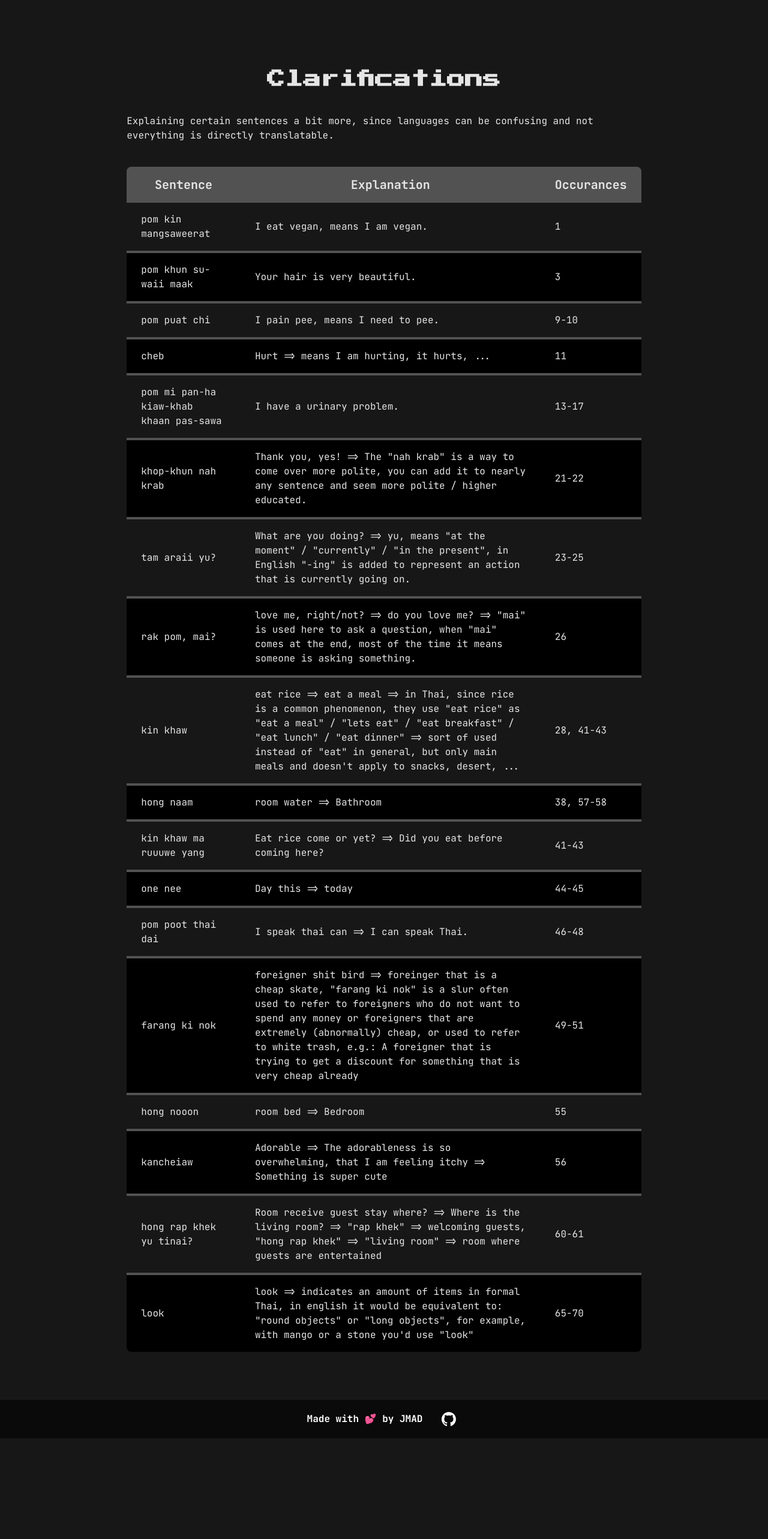
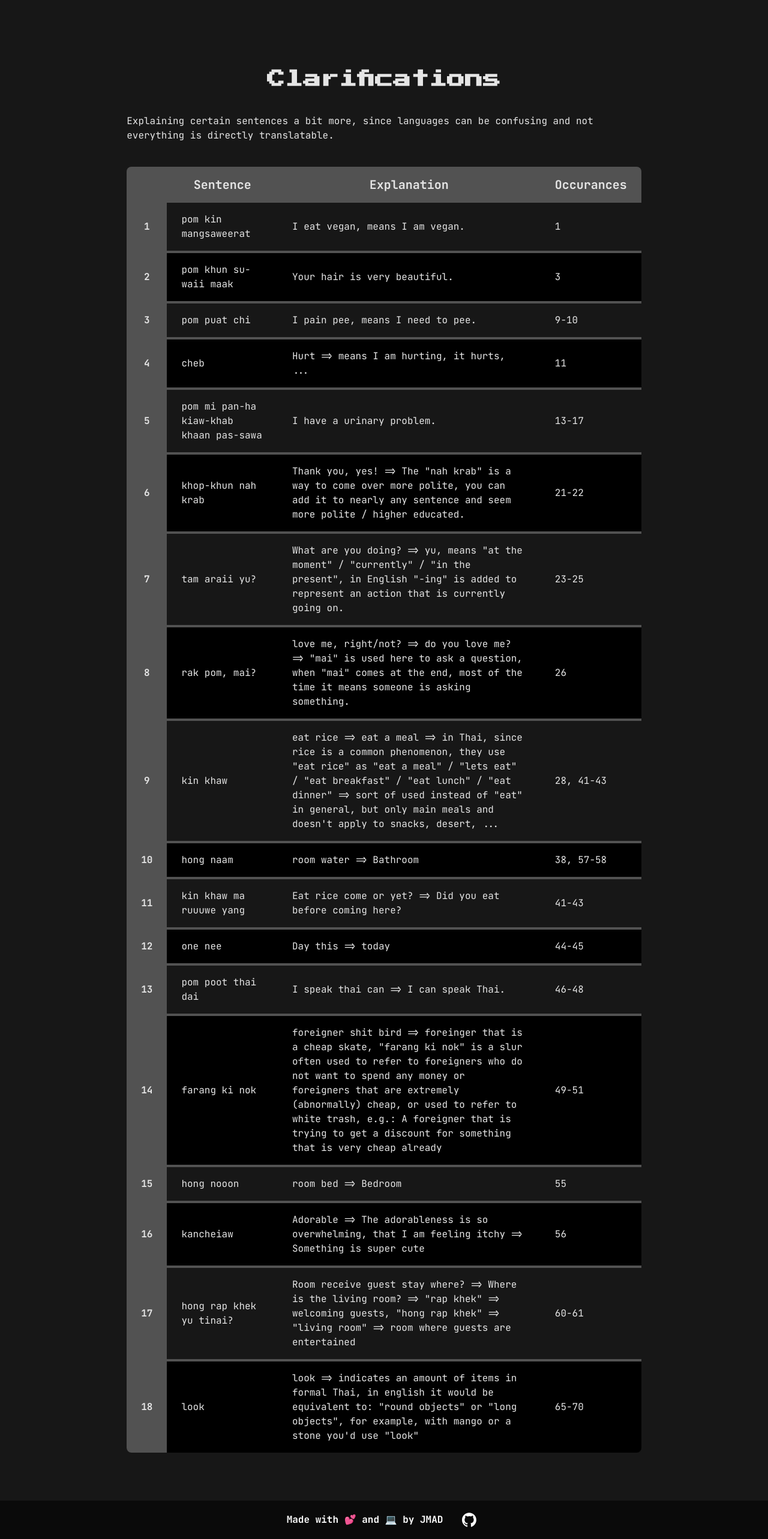
Before and after one commit to reeveng/Learning-Thai, a SvelteKit app: page / in a window 1280 px wide. Shown: the part 6214-8780 px from the top of the page at 60% size. Before the commit the page ends 8612 px from the top, so only its background shows below. Built offline with nearby package versions, Linux system fonts and the light colour scheme.

Commit message:
cuteify the footer and add an index to the explanations

```diff
--- a/src/components/Footer.svelte
+++ b/src/components/Footer.svelte
@@ -7,7 +7,7 @@
 	<section>
 		<ul>
 			<li>
-				<a href={urlSocials}>Made with 💕 by JMAD</a>
+				<a href={urlSocials}>Made with 💕 and 💻 by JMAD</a>
 			</li>
 			<li>
 				<a href={urlRepo}>
--- a/src/routes/+page.svelte
+++ b/src/routes/+page.svelte
@@ -76,14 +76,18 @@
 <table>
 	<thead>
 		<tr>
+			<th aria-hidden="true" />
 			{#each Object.keys(extendedClarifications[0]) as key}
 				<th class="px-6 py-4">{titlize(key)}</th>
 			{/each}
 		</tr>
 	</thead>
 	<tbody>
-		{#each extendedClarifications as clarification}
+		{#each extendedClarifications as clarification, index}
 			<tr>
+				<td aria-hidden="true" class="text-center px-6 py-4 font-bold bg-neutral-600">
+					{humanReadableIndex(index)}
+				</td>
 				{#each Object.values(clarification) as value}
 					<td class="px-6 py-4">{value}</td>
 				{/each}
```
